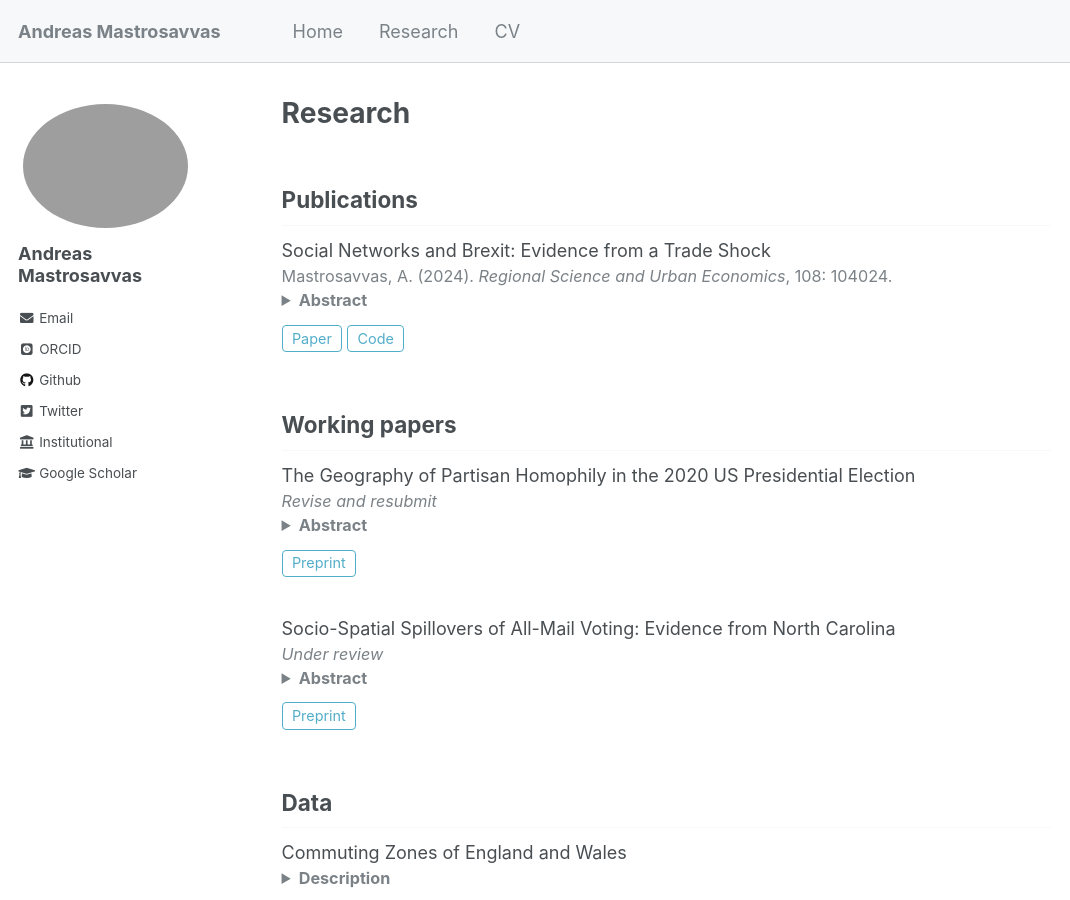
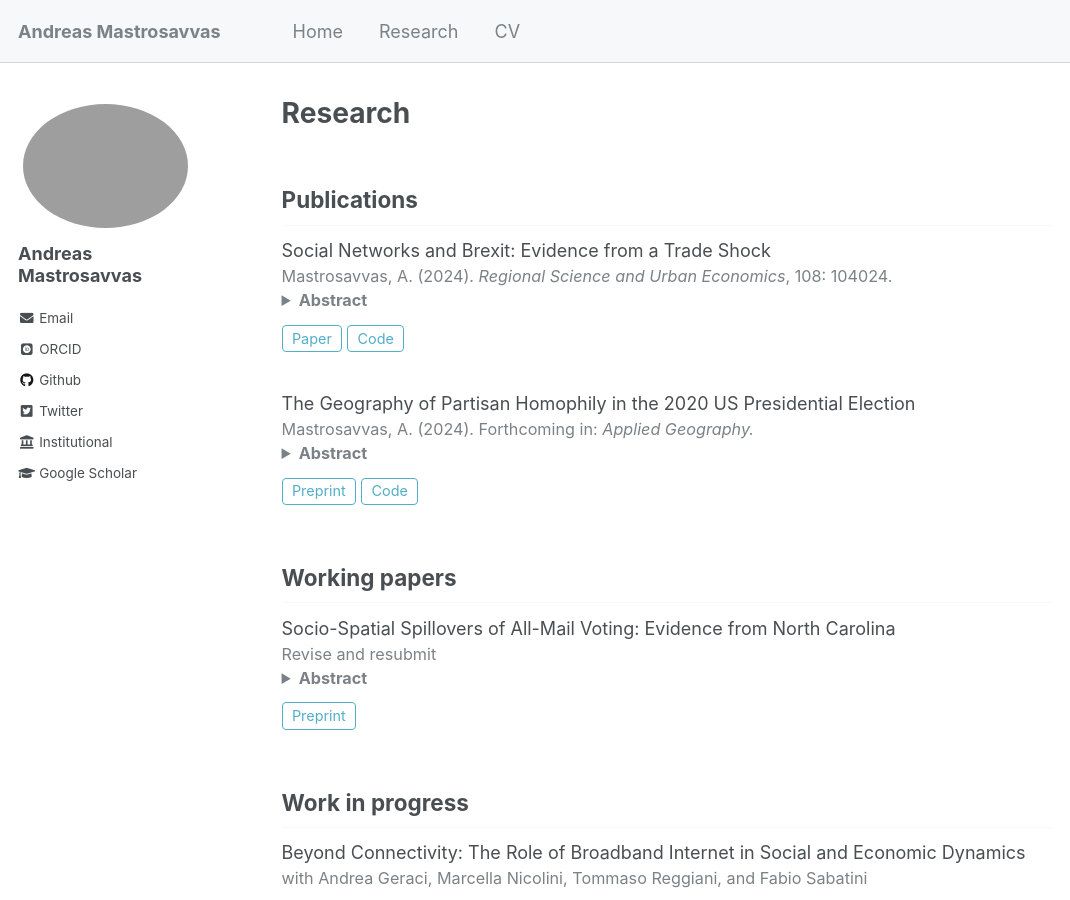
Before and after one commit to amastrosavvas/amastrosavvas.github.io, a Jekyll site: the page built from _pages/research.md, in a window 1280 px wide and 900 px high. Shown: the whole window, without its empty margins (0-1070 px from the left). Built offline with Jekyll 4.4.1, drawn with Linux system fonts in a browser that asks for light colours; some web fonts are replaced.

Commit message:
update research

```diff
--- a/_pages/research.md
+++ b/_pages/research.md
@@ -21,26 +21,32 @@ Regional exposure to Chinese import competition has often been linked to support
 </details> [Paper](https://doi.org/10.1016/j.regsciurbeco.2024.104024){: .btn--custom} [Code](https://github.com/amastrosavvas/REPL-Social-Networks-and-Brexit){: .btn--custom}
 <br>
 
-## Working papers
-
 <summary>The Geography of Partisan Homophily in the 2020 US Presidential Election</summary>
-<summary style="font-size: 0.9em;color:#7B8287;"> <em>Revise and resubmit</em></summary>
+<summary style="font-size: 0.9em;color:#7B8287;"> Mastrosavvas, A. (2024). Forthcoming in: <em> Applied Geography.</em></summary>
 <details><summary  style="font-size: 0.9em;color:#7B8287; margin-bottom:  5px;"><b>Abstract</b></summary>
 <blockquote style="font-size: 0.8em;color:#7B8287; margin-top: 0; margin-bottom:  5px; margin-left: 4px;">
-Partisan segregation in the United States is often interpreted as evidence of limited social interaction among out-partisans, or partisan homophily. Though little is in fact known about the arrangement of voters in social space. In this paper, I draw on data on the pairwise density of social ties between 22,537 zip code tabulation areas (ZCTA) and 2020 US presidential election results to examine which places are socially connected to politically similar others. Using the local Moran index, I first identify clusters of ZCTAs where there is evidence of partisan homophily or heterophily. In a series of multinomial logit specifications, I then examine differences in the probability of each cluster in different settlement types and regions, and among areas with differences in the relative density and geographic distance of social ties elsewhere. I find that partisan homophily is the norm across areas, broadly tracking partisan segregation along the urban-rural continuum. However, the evidence is also suggestive of substantial spatial variation in the density and geographic range of co-partisan social ties: on average, homophilous Democratic-leaning areas, which are most likely to be in cities and suburbs, are much more likely than their Republican-leaning counterparts to be socially connected to distant areas.
+Partisan segregation in the United States is often interpreted as evidence of limited social interaction among out-partisans, or partisan homophily. In this paper, I draw on 2020 US presidential election results and data on the pairwise density of social ties between the populations of 22,537 zip code tabulation areas (ZCTA) to examine how different areas are socially connected to politically similar others. Using the local Moran index, I first identify clusters of ZCTAs where there is evidence of partisan homophily or heterophily. In a series of multinomial logistic regressions, I then also examine differences in the probability of each cluster across different settlement types and regions, and across areas with differences in the relative connectedness and geographic distance to others. I find that partisan homophily is the norm across areas, broadly tracking partisan segregation along the urban-rural continuum. However, the populations of Democratic-leaning areas, which are most likely to be in cities and suburbs, are on average likely to have more of their co-partisan social ties in relatively distant areas when compared to the populations of Republican-leaning areas. This highlights the prospect of partisan differences in the role of non-local context in local political outcomes.
 </blockquote>
 </details>
 [Preprint](https://papers.ssrn.com/sol3/papers.cfm?abstract_id=4710779){: .btn--custom}
+[Code](https://github.com/amastrosavvas/REPL-Geography-of-Partisan-Hom-US){: .btn--custom}
+
+## Working papers
 
 <summary>Socio-Spatial Spillovers of All-Mail Voting: Evidence from North Carolina</summary>
-<summary style="font-size: 0.9em;color:#7B8287;"> <em>Under review</em></summary>
+<summary style="font-size: 0.9em;color:#7B8287;"> Revise and resubmit</summary>
 <details><summary  style="font-size: 0.9em;color:#7B8287; margin-bottom:  5px;"><b>Abstract</b></summary>
 <blockquote style="font-size: 0.8em;color:#7B8287; margin-top: 0; margin-bottom: 5px; margin-left: 4px;">
 All-mail voting has been introduced in several jurisdictions in the United States since the COVID-19 pandemic, with the resulting need for processing larger volumes of mail ballots posing challenges to election administration. Leveraging data on more than 4.5 million eligible voters in the state of North Carolina and on online social ties between zip code tabulation areas (ZCTA) across the country, I show that local rollouts of all-mail voting also have spillover effects on choice of voting method in distant areas. Using a difference-in-differences research design, I find that an increase in the ZCTA-level share of social ties in counties that switched to all-mail voting between the 2016 and 2020 presidential elections by one standard deviation (1.77 percentage points) corresponds to an increase in the probability of casting a mail ballot by roughly 3.8 percentage points. These socio-spatial spillovers are stronger for older voters, non-Republicans, and those residing in metropolitan counties. The findings suggest that considering the aggregate social ties of a local jurisdiction in other areas may aid election officials in planning for changes in the demand for mail ballots.
 </blockquote>
 </details>
 [Preprint](https://papers.ssrn.com/sol3/papers.cfm?abstract_id=4453244){: .btn--custom}
-<br>
+
+## Work in progress
+
+<summary>Beyond Connectivity: The Role of Broadband Internet in Social and Economic Dynamics</summary>
+<summary style="font-size: 0.9em;color:#7B8287;"> with Andrea Geraci, Marcella Nicolini, Tommaso Reggiani, and Fabio Sabatini</summary>
+
 
 ## Data
 
```
